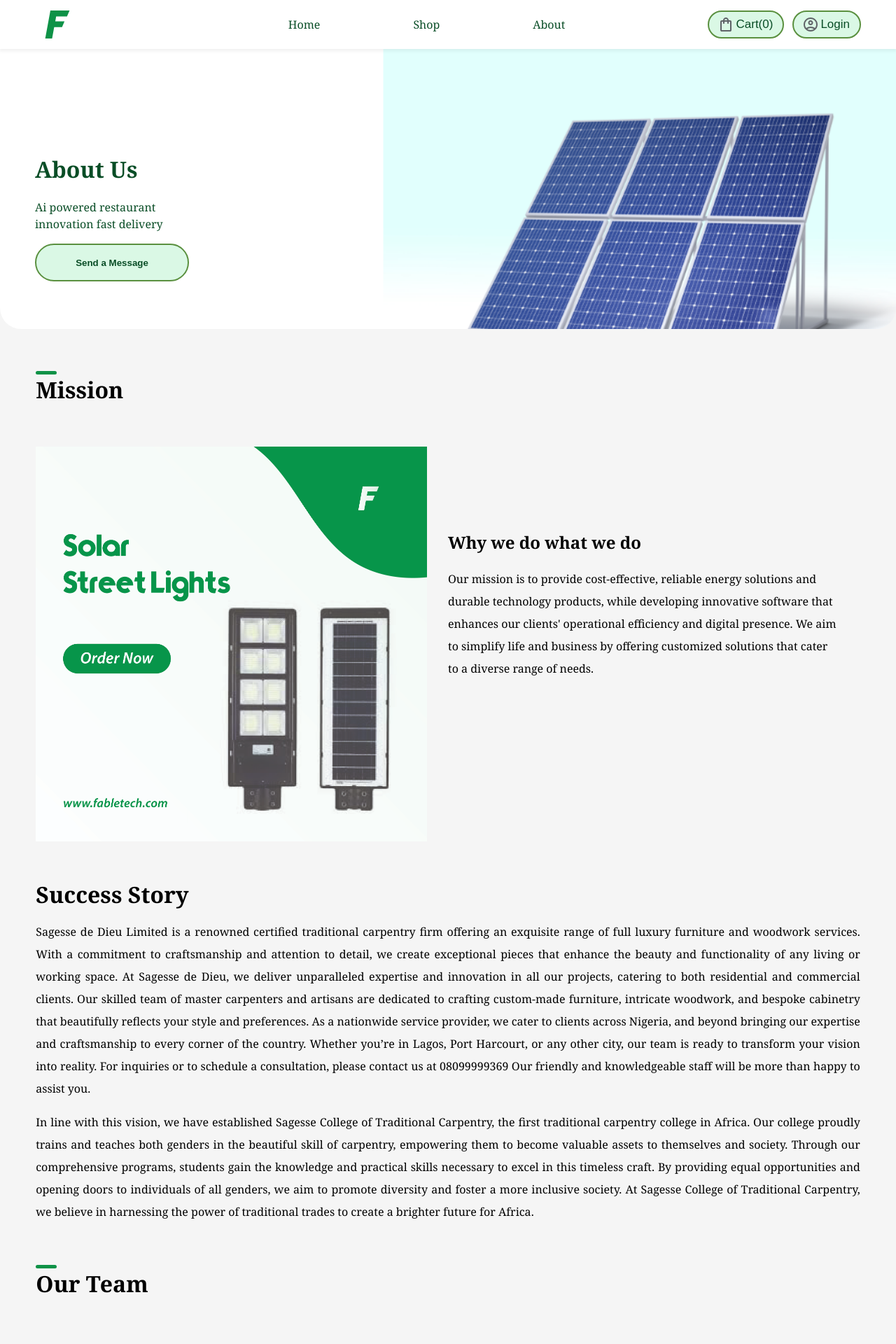
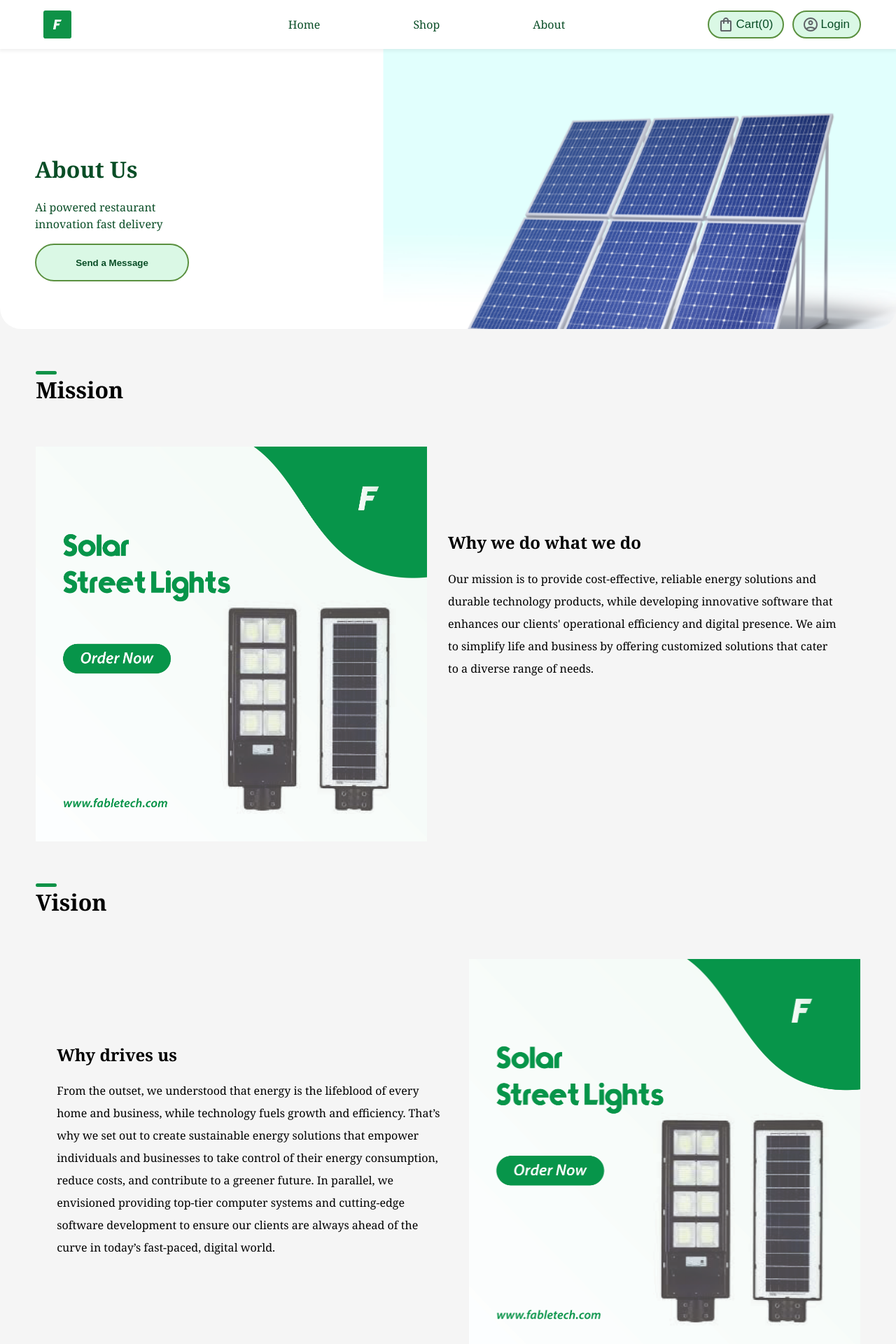
Before and after one commit to akintolatech/fabletech, a Django app: page /about/ in a window 1280 px wide. Shown: the top 1920 px of the page at 70% size. Run offline with Django 5.2, Linux system fonts and the light colour scheme; data comes from the database, SQL or seed files in the repository; some libraries are stand-ins or nearby versions.

Commit message:
Frontend Cleanup

```diff
--- a/webcms/templates/webcms/base.html
+++ b/webcms/templates/webcms/base.html
@@ -9,7 +9,7 @@
     <link type="text/css" href="{% static 'styles/style.css' %}" rel="stylesheet" />
     <link type="text/css" href="{% static 'styles/shop.css' %}" rel="stylesheet" />
     <link type="text/css" href="{% static 'styles/about.css' %}" rel="stylesheet" />
-    <link type="x-icon" href="{% static 'img/buka.ico' %}" rel="icon" />
+    <link type="x-icon" href="{% static 'img/ft.ico' %}" rel="icon" />
     <script src="{% static 'js/jquery.js' %}"></script>
 </head>
 <body>
--- a/webcms/templates/webcms/pages/about.html
+++ b/webcms/templates/webcms/pages/about.html
@@ -47,34 +47,48 @@
 
     </div>
 
+    <div class="section">
+        <h1>Vision</h1>
+
+        <div class="narrative">
+
+            <div class="img-box">
+                <img src="{% static 'img/content.jpg' %}" />
+            </div>
+
+
+            <div class="text-box">
+                <h2>Why drives us</h2>
+                <p>
+                   From the outset, we understood that energy is the lifeblood of every home and business, while technology fuels growth and efficiency.
+                   That’s why we set out to create sustainable energy solutions that empower individuals and businesses to take control of their energy consumption, reduce costs, and contribute to a greener future.
+                   In parallel, we envisioned providing top-tier computer systems and cutting-edge software development to ensure our clients are always ahead of the curve in today’s fast-paced, digital world.
+                </p>
+            </div>
+
+
+        </div>
+
+    </div>
+
     <!-- Success story section -->
     <div class="text-box full">
         <h1>Success Story</h1>
         <p>
-                Sagesse de Dieu Limited is a renowned certified traditional carpentry firm offering an
-            exquisite range of full luxury furniture and woodwork services. With a commitment to
-            craftsmanship and attention to detail, we create exceptional pieces that enhance the beauty
-            and functionality of any living or working space. At Sagesse de Dieu, we deliver unparalleled
-            expertise and innovation in all our projects, catering to both residential and commercial clients.
-            Our skilled team of master carpenters and artisans are dedicated to crafting custom-made furniture,
-            intricate woodwork, and bespoke cabinetry that beautifully reflects your style and preferences.
-            As a nationwide service provider, we cater to clients across Nigeria, and beyond bringing our expertise and craftsmanship to every corner of the country. Whether you’re in Lagos, Port Harcourt, or any other city, our team is ready to transform your vision into reality.
-
-            For inquiries or to schedule a consultation, please contact us at 08099999369 Our friendly and knowledgeable staff will be more than happy to assist you.
-
+            Today, we stand as a trusted partner for a diverse range of clients—from small businesses to large enterprises. Our energy contracting services,
+            including inverters, batteries, and complete installations, have powered countless homes and companies, offering them reliable energy even in challenging environments.
+            Clients rely on our expertise to keep their systems running smoothly and efficiently, no matter what.
+            On the technology front, our computer sales and accessory services ensure businesses have access to the tools they need to stay productive,
+            while our software development team designs custom solutions that solve real-world problems and open new avenues for growth.
 
         </p>
 
-        <P>
-               In line with this vision, we have established Sagesse College of Traditional Carpentry,
-            the first traditional carpentry college in Africa. Our college proudly trains and teaches
-            both genders in the beautiful skill of carpentry, empowering them to become valuable assets
-            to themselves and society. Through our comprehensive programs, students gain the knowledge
-            and practical skills necessary to excel in this timeless craft. By providing equal opportunities
-            and opening doors to individuals of all genders, we aim to promote diversity and foster a more
-            inclusive society. At Sagesse College of Traditional Carpentry,
-            we believe in harnessing the power of traditional trades to create a brighter future for Africa.
-        </P>
+        <p>
+            Our success is grounded in our commitment to quality, innovation, and customer satisfaction.
+            We don’t just provide products and services—we create solutions tailored to the specific needs of each client.
+            Whether we’re installing an energy system, providing cutting-edge technology, or developing a custom app,
+            we focus on delivering results that last.
+        </p>
     </div>
 
     <!-- Our team section -->
```
Also changed, not shown: static/img/icon_maker.py (added, +15 -0 lines), static/img/buka-logo.svg (deleted), static/img/cms/FTlogo.svg, static/img/delights.png (deleted), static/img/diet_561611.png (deleted), static/img/estate-01.png (deleted), static/img/fresh.png (deleted), static/img/halifax-donair-isolated-transparent-background_191095-32795.png (deleted), static/img/hda.jpg (deleted), static/img/healthy-food_2756714.png (deleted), static/img/house.jpg (deleted).
